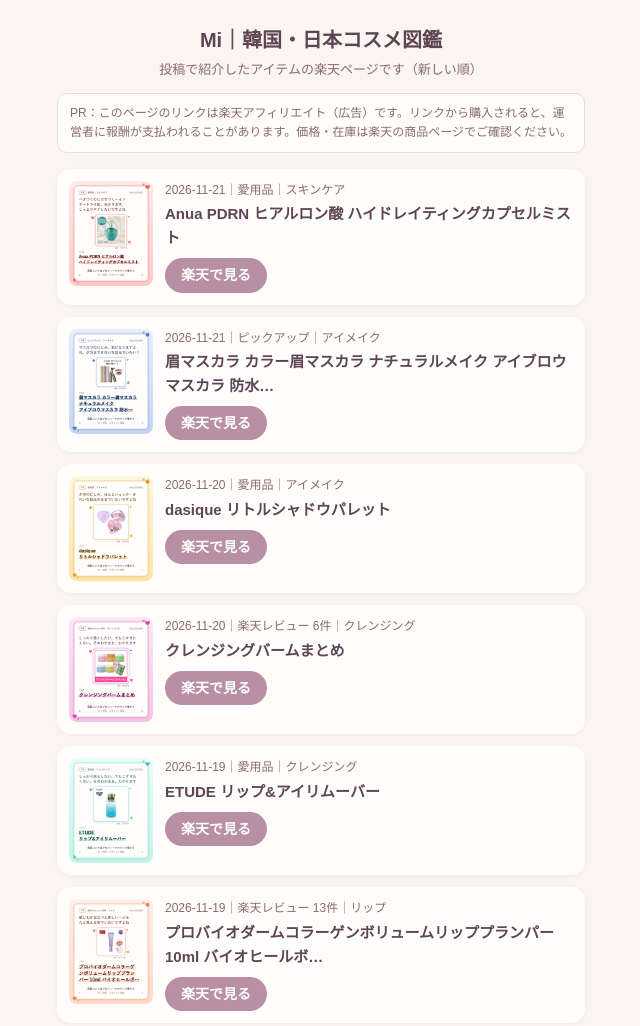
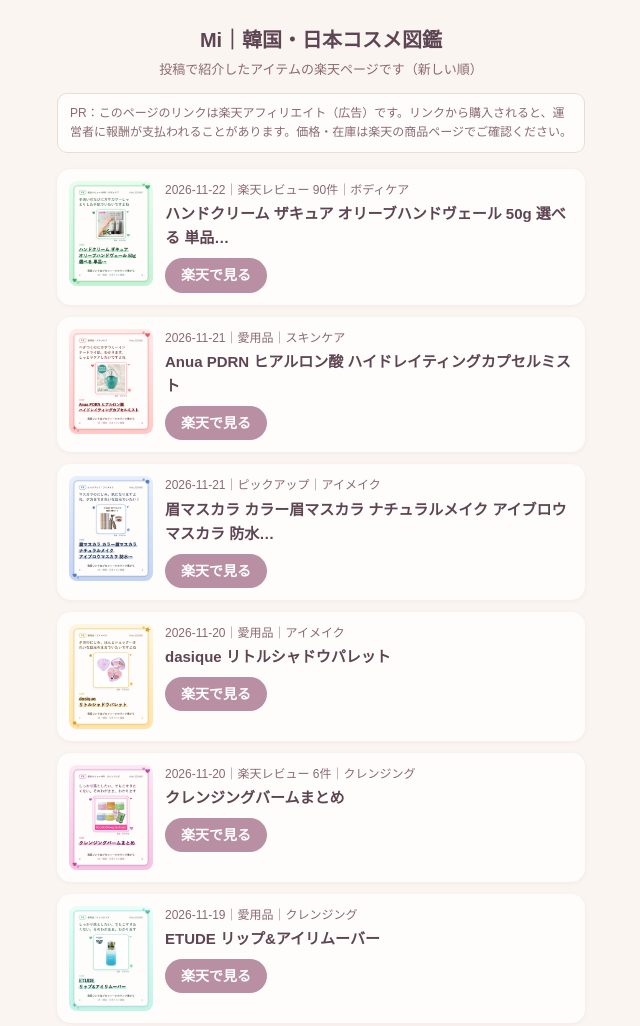
Before and after one commit to k-hiron/mi-cosme, a plain HTML site: page index.html in a window 1280 px wide. Shown: the top 1026 px of the page, without its empty margins (319-959 px from the left). Drawn offline with Linux system fonts and the light colour scheme.

Commit message:
リンク集を更新 2026-11-22

```diff
--- a/index.html
+++ b/index.html
@@ -30,6 +30,14 @@
   <p class="lead">投稿で紹介したアイテムの楽天ページです（新しい順）</p>
   <p class="pr">PR：このページのリンクは楽天アフィリエイト（広告）です。リンクから購入されると、運営者に報酬が支払われることがあります。価格・在庫は楽天の商品ページでご確認ください。</p>
   <ul>
+    <li class="item">
+      <a class="thumb" href="https://hb.afl.rakuten.co.jp/hgc/g00qecio.okoh1b49.g00qecio.okoh2c5f/?pc=https%3A%2F%2Fitem.rakuten.co.jp%2Fapm24%2Folive-hand-cream%2F&amp;rafcid=wsc_i_is_a10a53f2-0310-4882-82b6-6ea5506c9239" rel="sponsored noopener" target="_blank"><img src="img/2026-11-22-mwr92p21.jpg" alt="" loading="lazy" width="108" height="135"></a>
+      <div class="body">
+        <p class="meta">2026-11-22｜楽天レビュー 90件｜ボディケア</p>
+        <p class="name">ハンドクリーム ザキュア オリーブハンドヴェール 50g 選べる 単品…</p>
+        <a class="btn" href="https://hb.afl.rakuten.co.jp/hgc/g00qecio.okoh1b49.g00qecio.okoh2c5f/?pc=https%3A%2F%2Fitem.rakuten.co.jp%2Fapm24%2Folive-hand-cream%2F&amp;rafcid=wsc_i_is_a10a53f2-0310-4882-82b6-6ea5506c9239" rel="sponsored noopener" target="_blank">楽天で見る</a>
+      </div>
+    </li>
     <li class="item">
       <a class="thumb" href="https://hb.afl.rakuten.co.jp/hgc/g00tc3ho.okoh119f.g00tc3ho.okoh263e/?pc=https%3A%2F%2Fitem.rakuten.co.jp%2Fyh-mahoroba%2Fk-anua-mist-3348%2F&amp;rafcid=wsc_i_is_a10a53f2-0310-4882-82b6-6ea5506c9239" rel="sponsored noopener" target="_blank"><img src="img/2026-11-21-mwqaresl.jpg" alt="" loading="lazy" width="108" height="135"></a>
       <div class="body">
```
